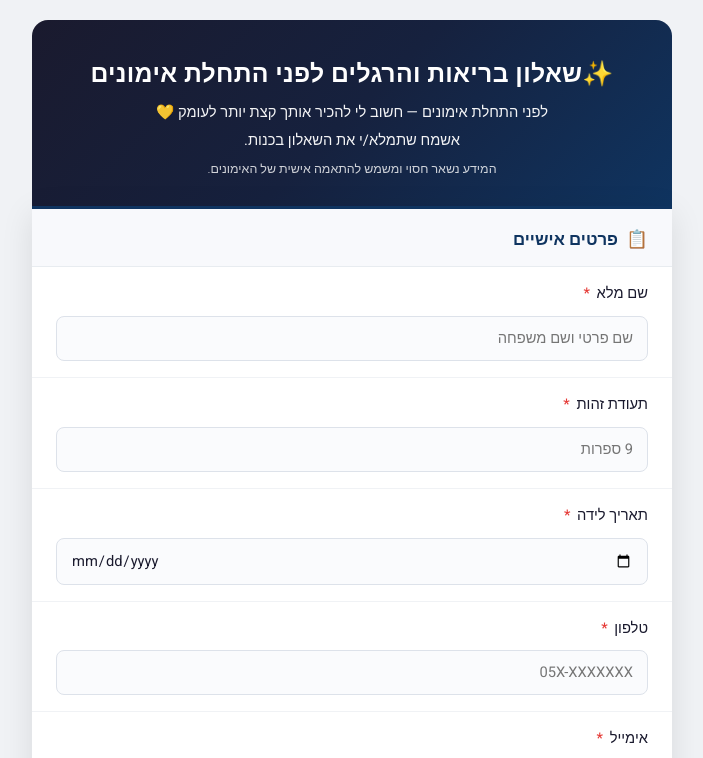
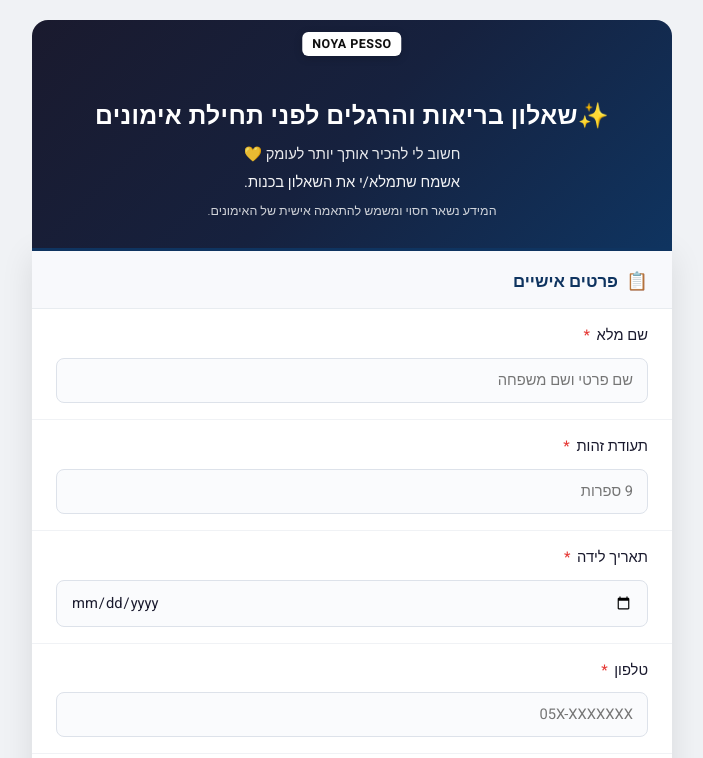
Before and after one commit to kfirkoren/noya-pesso-health-form, a plain HTML site: page index.html in a window 1280 px wide. Shown: the top 758 px of the page, without its empty margins (288-991 px from the left). Drawn offline with nearby package versions, Linux system fonts and the light colour scheme.

Commit message:
feat: add logo badge to form header
Co-Authored-By: Claude Opus 4.7 (1M context) <noreply@anthropic.com>

```diff
--- a/index.html
+++ b/index.html
@@ -23,11 +23,41 @@
 
   /* Header */
   .form-header {
+    position: relative;
     background: linear-gradient(135deg, #1a1a2e 0%, #16213e 50%, #0f3460 100%);
     color: white;
     border-radius: 16px 16px 0 0;
-    padding: 36px 24px 28px;
+    padding: 78px 24px 28px;
     text-align: center;
+  }
+
+  .form-header .logo-wrap {
+    position: absolute;
+    top: 12px;
+    left: 50%;
+    transform: translateX(-50%);
+    background: #ffffff;
+    padding: 6px 10px;
+    border-radius: 6px;
+    box-shadow: 0 2px 8px rgba(0,0,0,0.18);
+    text-align: center;
+    line-height: 1;
+    font-family: 'Heebo', Arial, sans-serif;
+    color: #0f0f0f;
+  }
+
+  .form-header .logo-name {
+    font-size: 0.78rem;
+    font-weight: 800;
+    letter-spacing: 0.5px;
+  }
+
+  .form-header .logo-tag {
+    font-size: 0.42rem;
+    font-weight: 700;
+    letter-spacing: 0.4px;
+    margin-top: 3px;
+    color: #1a1a1a;
   }
 
   .form-header h1 {
@@ -445,8 +475,11 @@
   @keyframes spin { to { transform: rotate(360deg); } }
 
   @media (max-width: 420px) {
-    .form-header { padding: 28px 16px 20px; }
+    .form-header { padding: 64px 16px 22px; }
     .form-header h1 { font-size: 1.3rem; }
+    .form-header .logo-wrap { top: 8px; left: 50%; transform: translateX(-50%); padding: 5px 8px; }
+    .form-header .logo-name { font-size: 0.68rem; }
+    .form-header .logo-tag { font-size: 0.38rem; }
     .field-block, .signature-section, .submit-section { padding-right: 16px; padding-left: 16px; }
     .declaration-text { margin-right: 16px; margin-left: 16px; }
     .yn-group { flex-direction: column; }
@@ -458,10 +491,15 @@
 
 <div class="container">
   <div class="form-header">
-    <h1>✨שאלון בריאות והרגלים לפני התחלת אימונים
+    <div class="logo-wrap" dir="ltr" aria-label="NOYA PESSO">
+      <div class="logo-name">NOYA PESSO</div>
+    </div>
+    <h1>✨שאלון בריאות והרגלים לפני תחילת אימונים
 </h1>
-    <div class="subtitle">לפני התחלת אימונים — חשוב לי להכיר אותך קצת יותר לעומק 💛</div>
-    <div class="subtitle">אשמח שתמלא/י את השאלון בכנות.</div>
+<div class="subtitle" dir="rtl">
+<div class="subtitle" dir="rtl">
+  חשוב לי להכיר אותך יותר לעומק 💛
+</div></div>    <div class="subtitle">אשמח שתמלא/י את השאלון בכנות.</div>
     <div class="privacy">המידע נשאר חסוי ומשמש להתאמה אישית של האימונים.</div>
   </div>
 
```
Also changed, not shown: images/logo.png (added).
